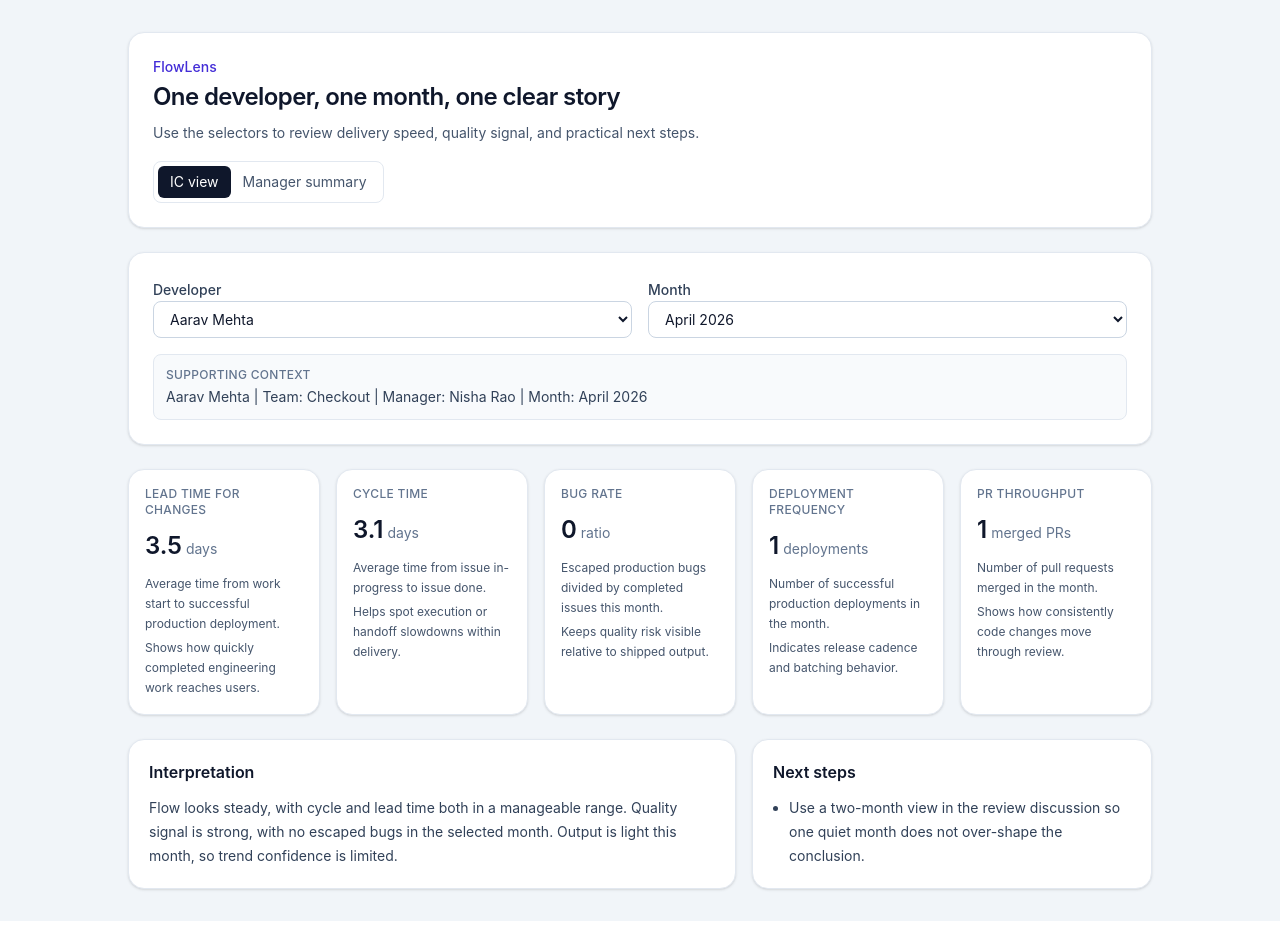
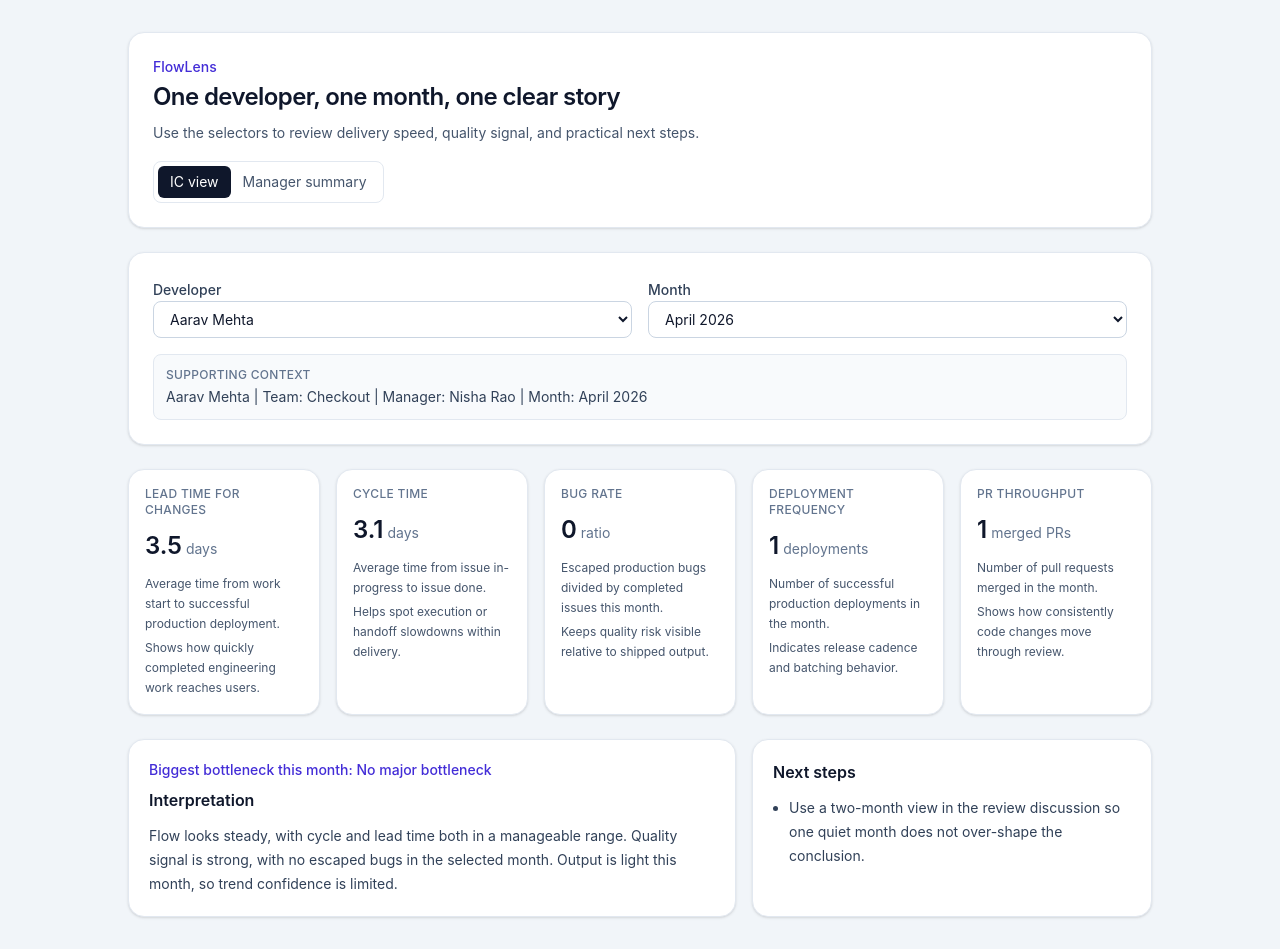
Before and after one commit to HarshYadav1711/FlowLens, a React (Vite) app: page / in a window 1280 px wide. Before the commit the page ends 921 px from the top, so only its background shows below. Built offline with nearby package versions, Linux system fonts and the light colour scheme.

Commit message:
Highlight primary bottleneck to improve decision clarity

```diff
--- a/src/App.tsx
+++ b/src/App.tsx
@@ -69,6 +69,23 @@ function formatMonthLabel(month: string): string {
   return `${monthNames[monthIndex]} ${year}`;
 }
 
+function getPrimaryBottleneckLabel(
+  leadTimeForChangesDays: number,
+  cycleTimeDays: number,
+  bugRate: number,
+): string {
+  if (bugRate >= 0.3) {
+    return "Quality issues";
+  }
+  if (cycleTimeDays >= 4.5) {
+    return "Execution speed";
+  }
+  if (leadTimeForChangesDays >= 4 && cycleTimeDays < 4.5) {
+    return "Review or deployment delay";
+  }
+  return "No major bottleneck";
+}
+
 function App() {
   const [state, setState] = useState<ViewState>("loading");
   const [errorMessage, setErrorMessage] = useState("Unable to load workbook data.");
@@ -122,6 +139,14 @@ function App() {
     () => (metrics ? interpretAssignmentMetrics(metrics) : null),
     [metrics],
   );
+  const primaryBottleneck = useMemo(() => {
+    if (!metrics) return null;
+    return getPrimaryBottleneckLabel(
+      metrics.leadTimeForChangesDays,
+      metrics.cycleTimeDays,
+      metrics.bugRate,
+    );
+  }, [metrics]);
 
   const managerSummary = useMemo(() => {
     if (!workbook || !selectedTeam || !selectedMonth) return null;
@@ -292,7 +317,10 @@ function App() {
 
                 <section className="grid gap-4 md:grid-cols-5">
                   <article className="rounded-2xl border border-slate-200 bg-white p-5 shadow-sm md:col-span-3">
-                    <h2 className="text-base font-semibold text-slate-900">Interpretation</h2>
+                    <p className="text-sm font-medium text-indigo-700">
+                      Biggest bottleneck this month: {primaryBottleneck}
+                    </p>
+                    <h2 className="mt-2 text-base font-semibold text-slate-900">Interpretation</h2>
                     <p className="mt-3 text-sm leading-6 text-slate-700">
                       {interpretation.explanation}
                     </p>
```
